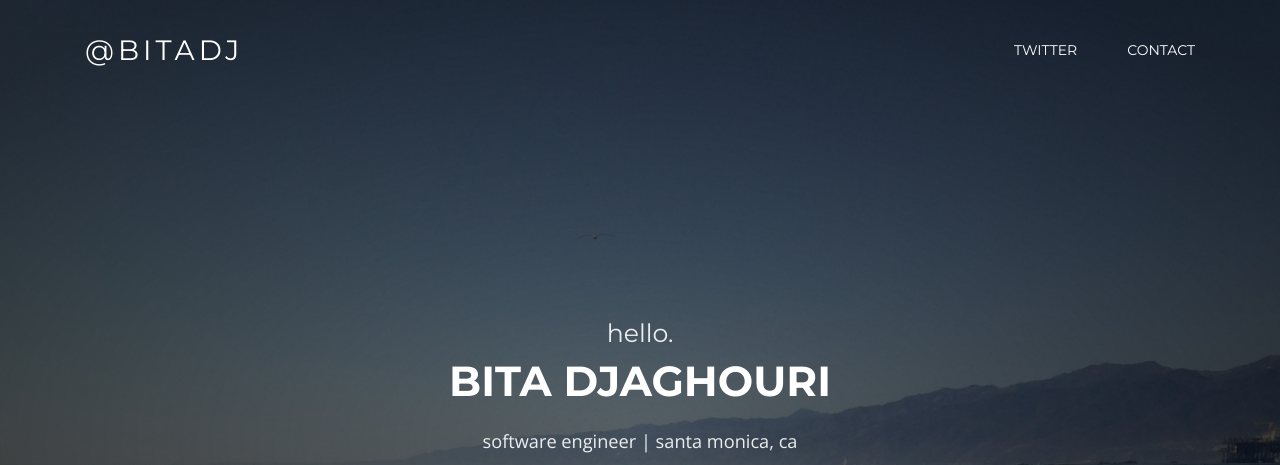
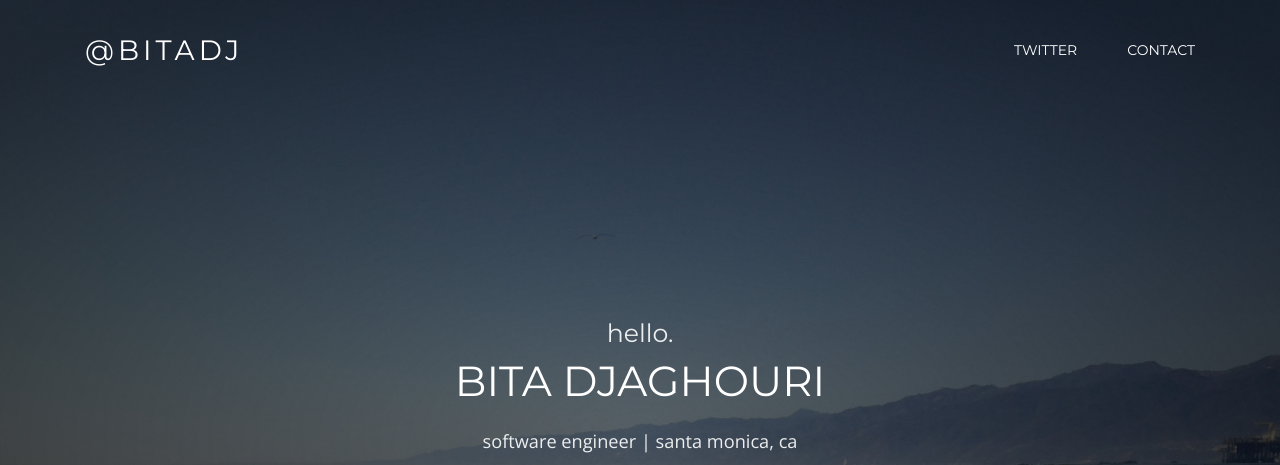
Before and after one commit to bitadj/bitadj.github.io, a plain HTML site: page index.html in a window 1280 px wide. Shown: the top 465 px of the page. Drawn offline with nearby package versions, Linux system fonts and the light colour scheme.

Commit message:
name font weight

```diff
--- a/css/theme.css
+++ b/css/theme.css
@@ -1264,7 +1264,7 @@ section .login-overlay {
 #intro .carousel-caption-center h1,
 #intro-video .carousel-caption-center h1 {
   font-size: 3em;
-  font-weight: 800;
+  /*font-weight: 800;*/
   margin: 0 0 0.5em;
 }
 #intro .carousel-caption-center h2,
```
